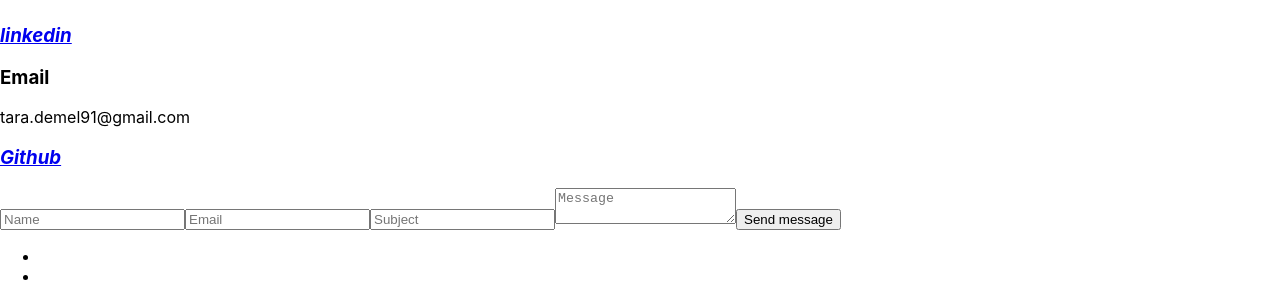
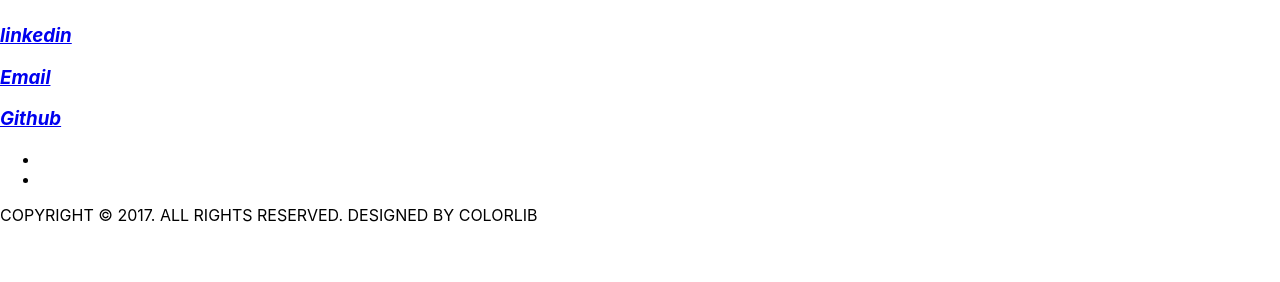
Before and after one commit to taraDM23/Portfolio-TaraDeMel, a React (Create React App) app: page / in a window 1280 px wide. Shown: the part 2914-3196 px from the top of the page. After the commit the page ends 3155 px from the top, so only its background shows below. Built offline with nearby package versions, Linux system fonts and the light colour scheme; the HTML template or start-up script is replaced by a standard one.

Commit message:
updated email link

```diff
--- a/src/App.js
+++ b/src/App.js
@@ -190,9 +190,10 @@ class App extends React.Component {
 
               <div className="col-sm-4">
                 <div className="contact">
-                  <i className="fa fa-envelope"></i>
-                  <h3>Email</h3>
-                  <p>tara.demel91@gmail.com</p>
+                  <i className="fa fa-envelope">
+                    <a href="mailto:tara.demel91@gmail.com" target="_blank">
+                      <h3>Email</h3>
+                    </a></i>
                 </div>
               </div>
 
@@ -203,7 +204,7 @@ class App extends React.Component {
                 </div>
               </div>
 
-              <div className="col-md-8 col-md-offset-2">
+              {/*   <div className="col-md-8 col-md-offset-2">
                 <form className="contact-form">
                   <input type="text" className="input" placeholder="Name" />
                   <input type="email" className="input" placeholder="Email" />
@@ -211,7 +212,7 @@ class App extends React.Component {
                   <textarea className="input" placeholder="Message"></textarea>
                   <button className="main-btn">Send message</button>
                 </form>
-              </div>
+              </div> */}
 
             </div>
 
@@ -231,6 +232,7 @@ class App extends React.Component {
                   <li><a href="www.linkedin.com/in/tara-d-930627135" target="_blank"><i className="fa fa-linkedin"></i></a></li>
                 </ul>
                 <div className="footer-copyright">
+                  <p>COPYRIGHT © 2017. ALL RIGHTS RESERVED. DESIGNED BY COLORLIB</p>
                 </div>
 
               </div>
```
